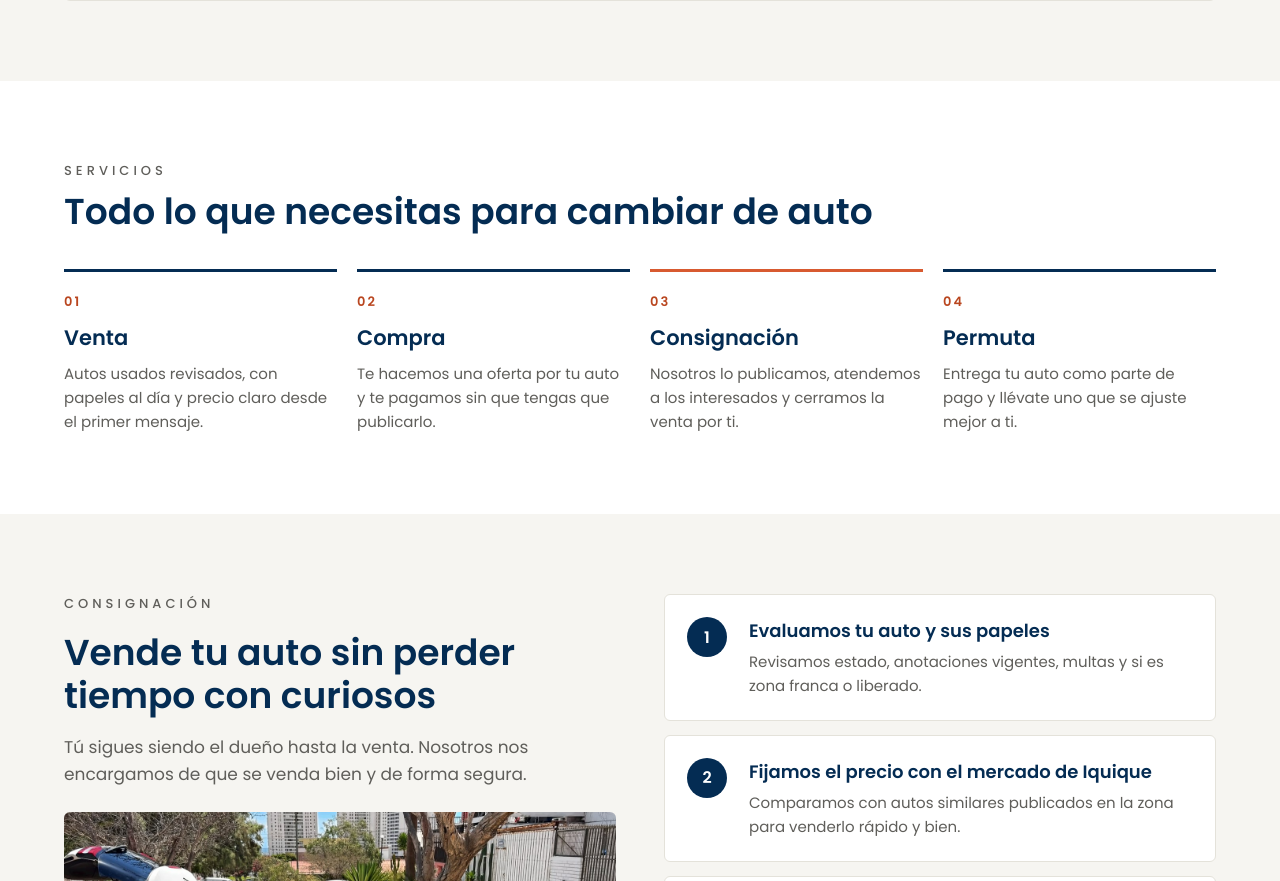
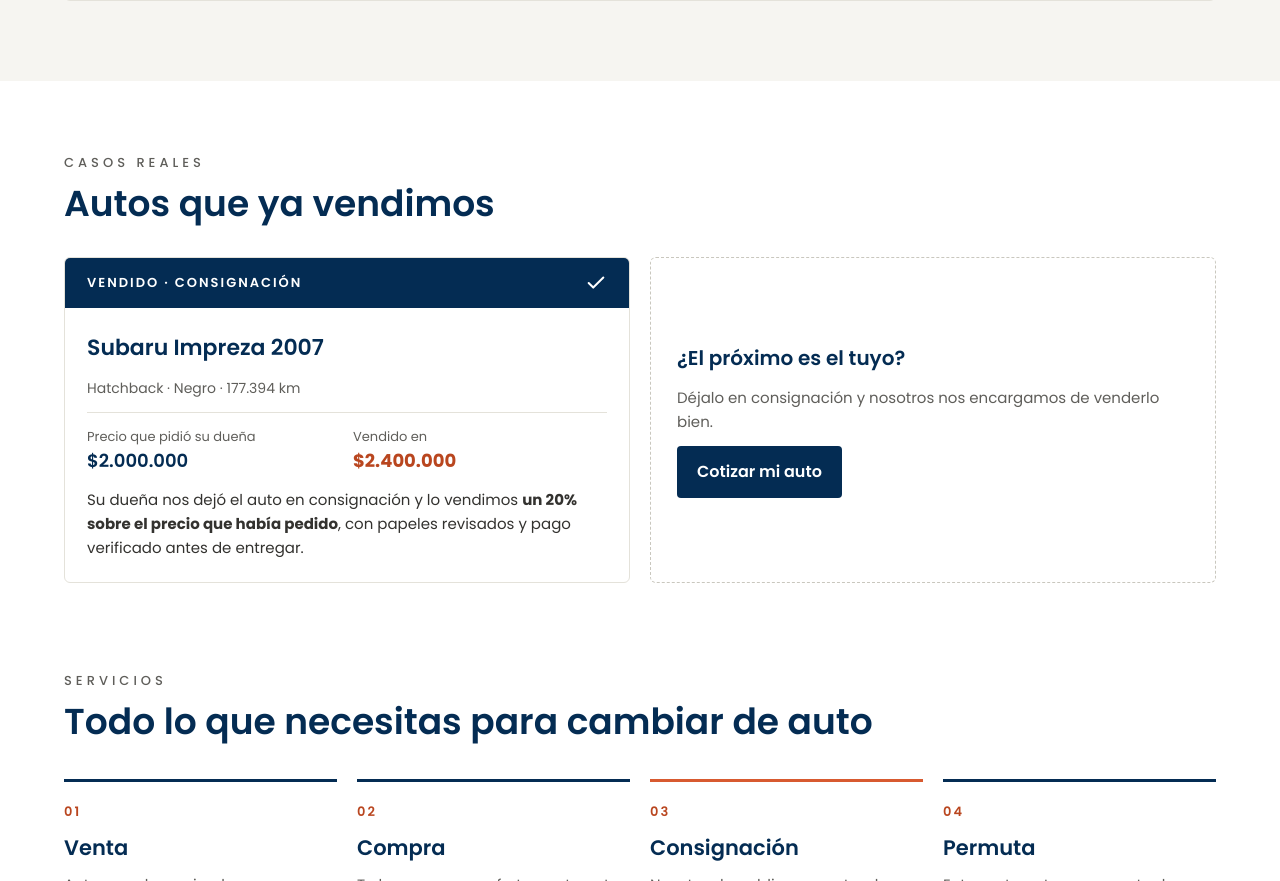
Before and after one commit to juancacereshenriquez-collab/caceres-motors, a plain HTML site: page index.html in a window 1280 px wide. Shown: the part 1722-2603 px from the top of the page. Drawn offline with Linux system fonts and the light colour scheme.

Commit message:
Agrega caso real: Subaru Impreza vendido en consignación
Co-Authored-By: Claude Opus 5.5 <noreply@anthropic.com>
Claude-Session: https://claude.ai/code/session_015PtztS1iPhXBpuRK188eD8

```diff
--- a/index.html
+++ b/index.html
@@ -157,6 +157,35 @@ a{color:#B9461F}a:hover{color:#042C53}
     </div>
   </section>
 
+  <section id="vendidos" aria-label="Autos vendidos">
+    <div style="max-width: 1200px; margin: 0 auto; padding: 72px 24px 8px; box-sizing: border-box;">
+      <div style="font-weight: 500; font-size: 13px; letter-spacing: 4px; color: #5F5E5A;">CASOS REALES</div>
+      <h2 style="margin: 8px 0 0 0; font-weight: 600; font-size: 36px; line-height: 1.2;">Autos que ya vendimos</h2>
+      <div style="margin-top: 32px; display: grid; grid-template-columns: repeat(auto-fit, minmax(300px, 1fr)); gap: 20px;">
+        <article style="border: 1px solid #E4E2DA; border-radius: 6px; overflow: hidden; display: flex; flex-direction: column;">
+          <div style="background: #042C53; color: #FFFFFF; padding: 14px 22px; display: flex; justify-content: space-between; align-items: center; gap: 12px;">
+            <span style="font-weight: 600; font-size: 13px; letter-spacing: 2px;">VENDIDO · CONSIGNACIÓN</span>
+            <svg width="22" height="22" viewBox="0 0 24 24" fill="none" stroke="#FFFFFF" stroke-width="2.2" stroke-linecap="round" stroke-linejoin="round" aria-hidden="true"><path d="M20 6L9 17l-5-5"></path></svg>
+          </div>
+          <div style="padding: 22px; display: flex; flex-direction: column; gap: 12px;">
+            <h3 style="margin: 0; font-weight: 600; font-size: 22px;">Subaru Impreza 2007</h3>
+            <div style="font-size: 14px; color: #5F5E5A;">Hatchback · Negro · 177.394 km</div>
+            <div style="display: grid; grid-template-columns: repeat(2, minmax(0, 1fr)); gap: 12px; border-top: 1px solid #E4E2DA; padding-top: 14px;">
+              <div><div style="font-size: 13px; color: #5F5E5A;">Precio que pidió su dueña</div><div style="font-weight: 600; font-size: 18px;">$2.000.000</div></div>
+              <div><div style="font-size: 13px; color: #5F5E5A;">Vendido en</div><div style="font-weight: 700; font-size: 18px; color: #B9461F;">$2.400.000</div></div>
+            </div>
+            <p style="margin: 0; font-size: 15px; color: #33322F;">Su dueña nos dejó el auto en consignación y lo vendimos <strong>un 20% sobre el precio que había pedido</strong>, con papeles revisados y pago verificado antes de entregar.</p>
+          </div>
+        </article>
+        <div style="border: 1px dashed #C9C7BE; border-radius: 6px; padding: 26px; display: flex; flex-direction: column; justify-content: center; gap: 12px; background: #FFFFFF;">
+          <h3 style="margin: 0; font-weight: 600; font-size: 20px;">¿El próximo es el tuyo?</h3>
+          <p style="margin: 0; color: #5F5E5A; font-size: 15px;">Déjalo en consignación y nosotros nos encargamos de venderlo bien.</p>
+          <a href="#vender" style="align-self: flex-start; background: #042C53; color: #FFFFFF; text-decoration: none; font-weight: 600; padding: 13px 20px; border-radius: 4px;">Cotizar mi auto</a>
+        </div>
+      </div>
+    </div>
+  </section>
+
   <section id="servicios">
     <div style="max-width: 1200px; margin: 0 auto; padding: 80px 24px; box-sizing: border-box;">
       <div style="font-weight: 500; font-size: 13px; letter-spacing: 4px; color: #5F5E5A;">SERVICIOS</div>
```
